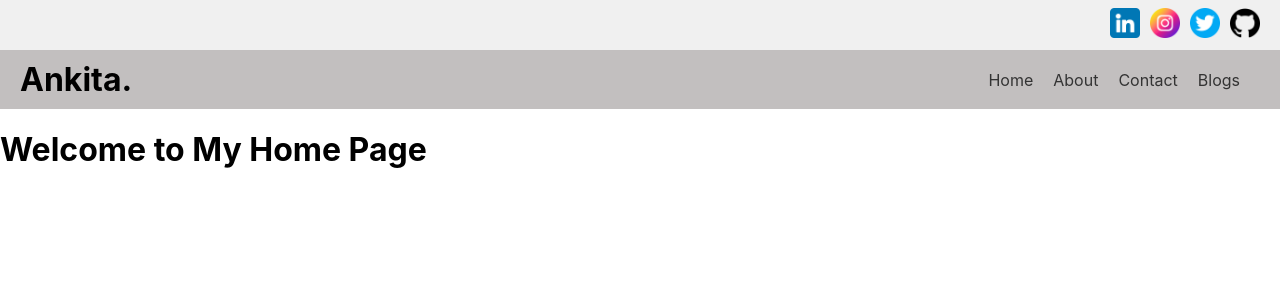
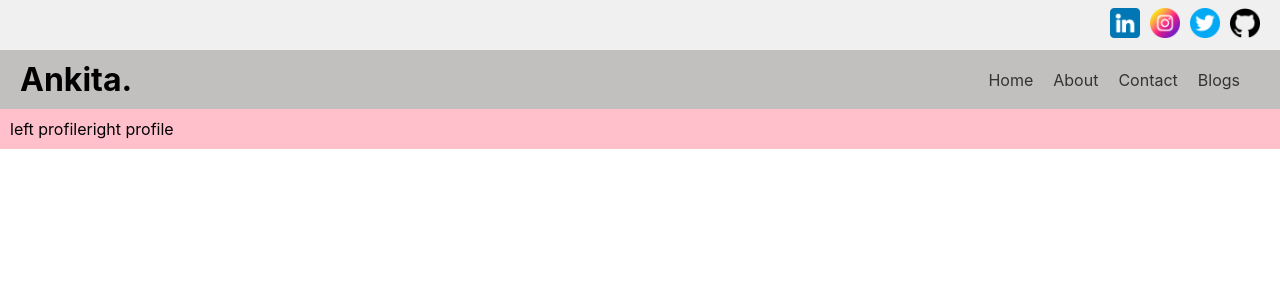
Before and after one commit to Anku-U/my-profile, a React (Create React App) app: page / in a window 1280 px wide. Shown: the top 300 px of the page. Built offline with nearby package versions, Linux system fonts and the light colour scheme.

Commit message:
layout created for homepage

```diff
--- a/src/components/LeftProfile.jsx
+++ b/src/components/LeftProfile.jsx
@@ -0,0 +1,5 @@
+export const LeftProfile = () => {
+    return (
+        <div>left profile</div>
+    )
+}
--- a/src/components/RightProfile.jsx
+++ b/src/components/RightProfile.jsx
@@ -0,0 +1,5 @@
+export const RightProfile = () => {
+    return (
+        <div>right profile</div>
+    )
+}
--- /dev/null
+++ b/src/pages/HomePage.css
@@ -0,0 +1,9 @@
+.profile {
+    display: flex;
+    flex-direction: row;
+    width: 100%;
+    height: 80%;
+    background-color: pink;
+    padding: 10px;
+    min-height: 80%;
+}
--- a/src/pages/HomePage.js
+++ b/src/pages/HomePage.js
@@ -1,7 +1,12 @@
+import { LeftProfile } from "../components/LeftProfile"
+import { RightProfile } from "../components/RightProfile"
+import './HomePage.css'
+
 export const HomePage = () => {
   return (
-    <div>
-      <h1>Welcome to My Home Page</h1>
+    <div className="profile">
+      <LeftProfile />
+      <RightProfile />
     </div>
   )
 }
```
